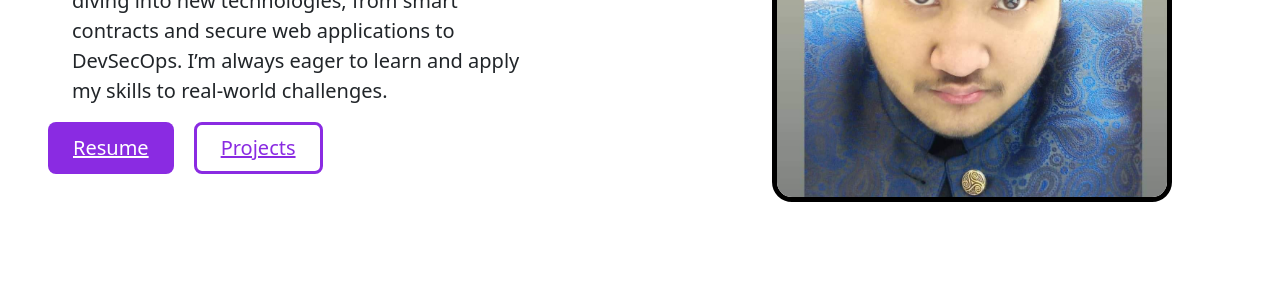
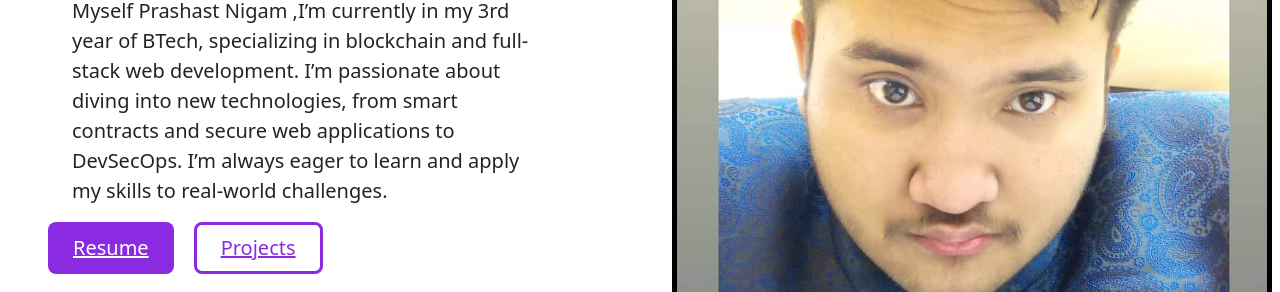
Before and after one commit to Prashast4438/MyWebsite, a plain HTML site: page index.html in a window 1280 px wide. Shown: the part 376-668 px from the top of the page. Drawn offline with nearby package versions, Linux system fonts and the light colour scheme.

Commit message:
Update index.html

```diff
--- a/index.html
+++ b/index.html
@@ -67,7 +67,7 @@
       <div class="row flex-lg-row-reverse align-items-center g-5 py-5">
         <div class="col-10 col-sm-8 col-lg-6">
             <div class="c" >
-          <img src="./7f52c4b5-9403-42c8-8866-6d8fd5357934.jpeg" class="d-block mx-lg-auto img-fluid mx-sm-5 me-sm-10" alt="Bootstrap Themes" width="400" height="400" loading="lazy"style="border: 5px solid black; border-radius:5%;">
+          <img src="./7f52c4b5-9403-42c8-8866-6d8fd5357934.jpeg" class="d-block mx-lg-auto img-fluid mx-sm-5 me-sm-10" alt="Bootstrap Themes" width="600" height="600" loading="lazy"style="border: 5px solid black; border-radius:5%;">
         </div>
     </div>
         <div class="col-lg-6">
```
